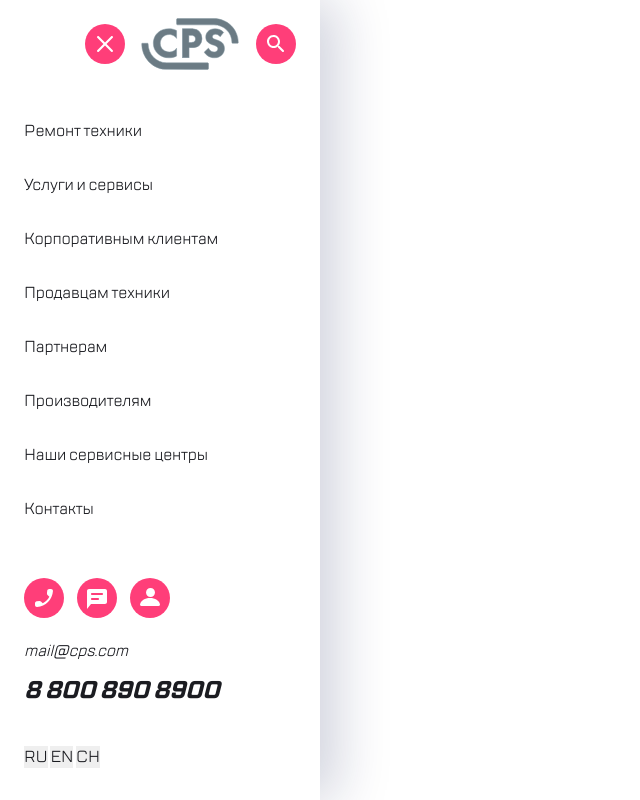
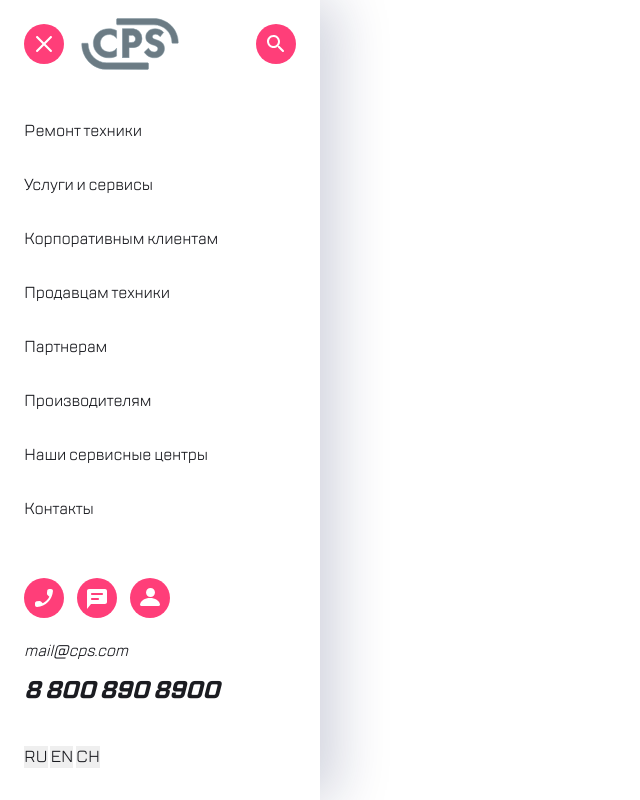
Before and after one commit to Tatarin116rus/kata-practice-1.4, a plain HTML site: page index.html in a window 1280 px wide. Shown: the whole page, without its empty margins (0-640 px from the left). Drawn offline with Linux system fonts and the light colour scheme.

Commit message:
Update style.css

```diff
--- a/style.css
+++ b/style.css
@@ -56,7 +56,6 @@
   margin: 0;
   margin-bottom: 50.27px;
   margin-top: 18.73px;
-  margin-left: auto;
 }
 
 
@@ -87,6 +86,7 @@
   width: 40px;
   height: 40px;
   margin-left: auto;
+
 }
 
 .button:hover
@@ -210,11 +210,13 @@
   color: #7E7E82;
 }
 
-
+.aside-header__logo {
+ transform: translateX(20px);
+}
 /** кнопки**/
 .btn-burger {
   background-image: url('public/img/burger.svg');
-
+  transform: translateX(20px);
 }
 
 .btn-search
```
